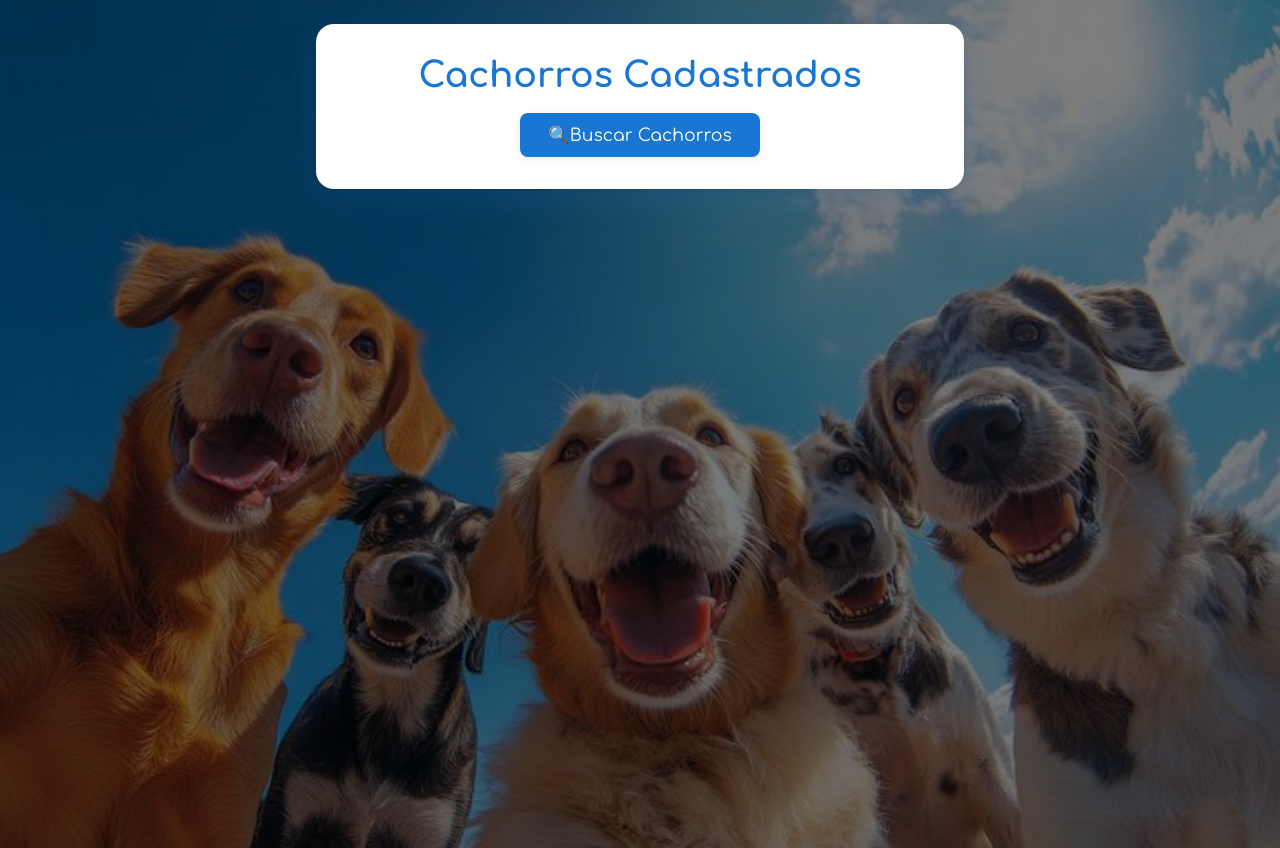
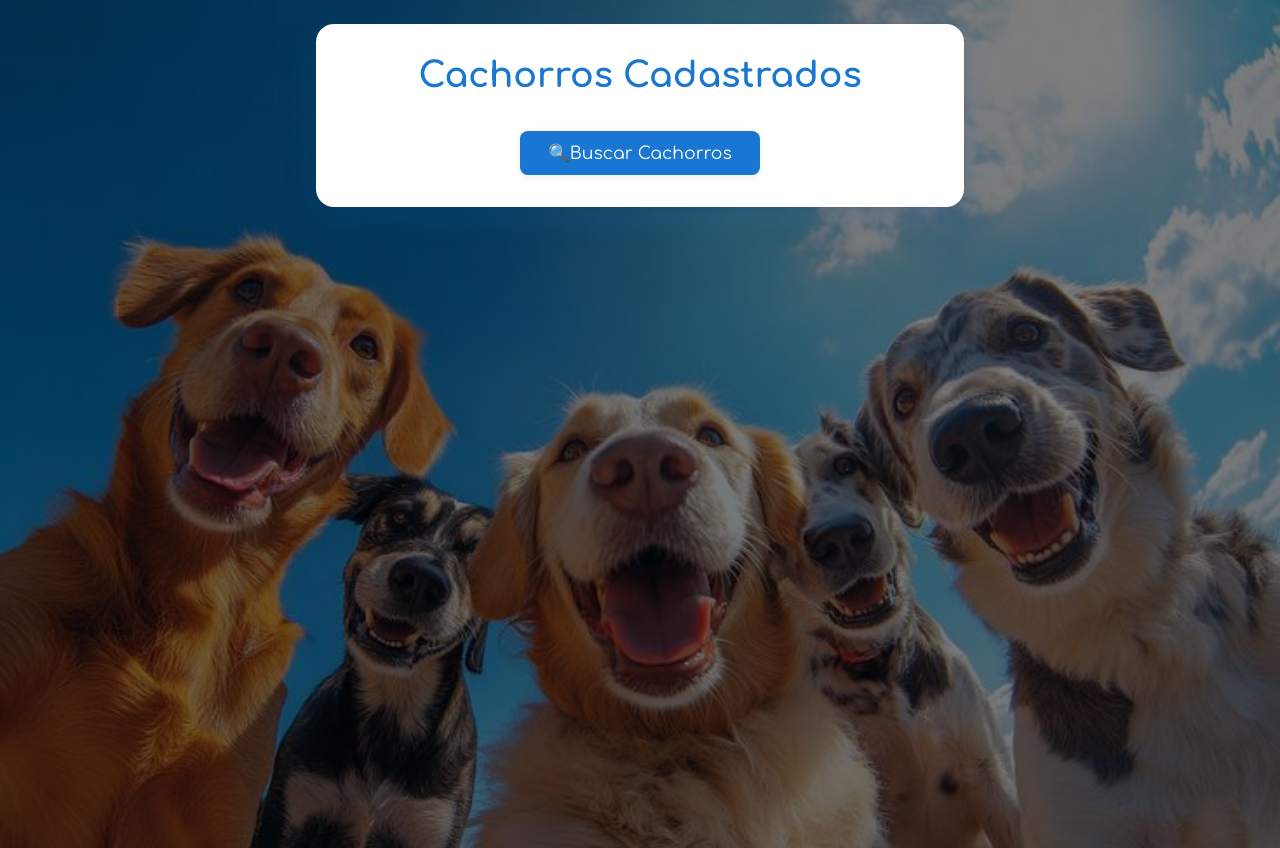
Before and after one commit to annabeatriz17/Breeds-of-Dogs, a Next.js app in the folder breeds/: page /Dogs in a window 1280 px wide. Built offline with nearby package versions, Linux system fonts and the light colour scheme.

Commit message:
Update CSS class names in Dogs module and page
Renamed several CSS classes in Dogs.module.css and updated their usage in page.jsx to improve naming consistency and clarity.

```diff
--- a/breeds/src/app/Dogs/Dogs.module.css
+++ b/breeds/src/app/Dogs/Dogs.module.css
@@ -22,7 +22,7 @@
   z-index: -1;
 }
 
-.card {
+.cards {
   background: #fff;
   border-radius: 18px;
   box-shadow: 0 8px 32px rgba(25, 118, 210, 0.18), 0 2px 8px rgba(0,0,0,0.10);
@@ -41,7 +41,7 @@
   margin-bottom: 18px;
 }
 
-.buttonContainer {
+.button {
   margin-top: 18px;
 }
 
@@ -64,7 +64,7 @@
   cursor: not-allowed;
 }
 
-.cardContainer {
+.cardss {
   display: flex;
   flex-wrap: wrap;
   gap: 16px;
--- a/breeds/src/app/Dogs/page.jsx
+++ b/breeds/src/app/Dogs/page.jsx
@@ -29,7 +29,7 @@ export default function Home() {
 
     return (
         <div className={styles.container}>
-            <div className={styles.card}>
+            <div className={styles.cards}>
                 <h1 className={styles.title}>Cachorros Cadastrados</h1>
                 <div className={styles.buttonContainer}>
                     <button onClick={buscarCachorro} disabled={loading} className={styles.button}>
@@ -37,7 +37,7 @@ export default function Home() {
                     </button>
                 </div>
             </div>
-            <div className={styles.cardContainer}>
+            <div className={styles.cardss}>
                 {cachorros.map((cachorro) => (
                     <div
                         key={cachorro.id}
```
